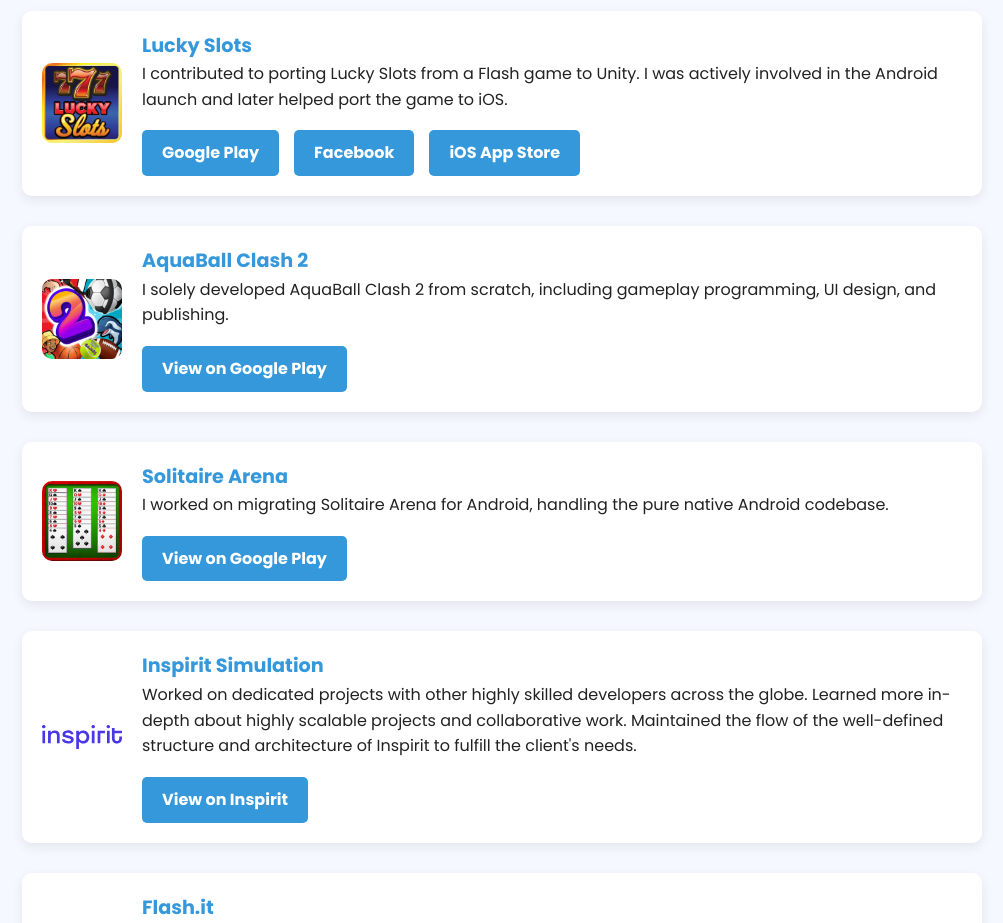
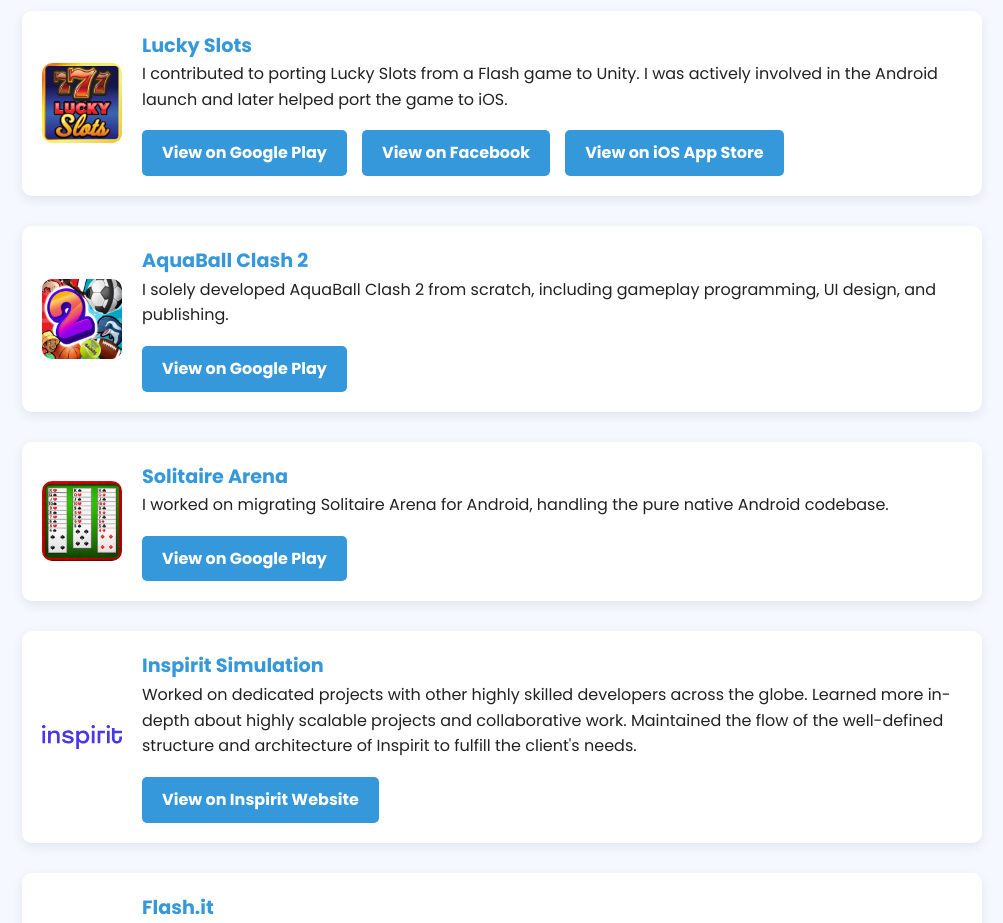
Before and after one commit to dhruv111/dhruv-portfolio, a React (Create React App) app: page / in a window 1280 px wide. Shown: the part 740-1663 px from the top of the page, without its empty margins (138-1141 px from the left). Built offline with nearby package versions, Linux system fonts and the light colour scheme; the HTML template or start-up script is replaced by a standard one.

Commit message:
code change

```diff
--- a/src/App.js
+++ b/src/App.js
@@ -44,9 +44,9 @@
             <h3>Lucky Slots</h3>
             <p>I contributed to porting Lucky Slots from a Flash game to Unity. I was actively involved in the Android launch and later helped port the game to iOS.</p>
             <div className="link-buttons">
-              <a href="https://play.google.com/store/apps/details?id=com.blueshellgames.luckyslots" target="_blank" rel="noreferrer">Google Play</a>
-              <a href="https://www.facebook.com/playluckyslots/" target="_blank" rel="noreferrer">Facebook</a>
-              <a href="https://apps.apple.com/us/app/lucky-slots-vegas-casino/id451658773" target="_blank" rel="noreferrer">iOS App Store</a>
+              <a href="https://play.google.com/store/apps/details?id=com.blueshellgames.luckyslots" target="_blank" rel="noreferrer">View on Google Play</a>
+              <a href="https://www.facebook.com/playluckyslots/" target="_blank" rel="noreferrer">View on Facebook</a>
+              <a href="https://apps.apple.com/us/app/lucky-slots-vegas-casino/id451658773" target="_blank" rel="noreferrer">View on iOS App Store</a>
             </div>
           </div>
         </div>
@@ -82,7 +82,7 @@
             <h3>Inspirit Simulation</h3>
             <p>Worked on dedicated projects with other highly skilled developers across the globe. Learned more in-depth about highly scalable projects and collaborative work. Maintained the flow of the well-defined structure and architecture of Inspirit to fulfill the client's needs.</p>
             <div className="link-buttons">
-              <a href="https://inspiritvr.com/" target="_blank" rel="noreferrer">View on Inspirit</a>
+              <a href="https://inspiritvr.com/" target="_blank" rel="noreferrer">View on Inspirit Website</a>
             </div>
           </div>
         </div>
```
